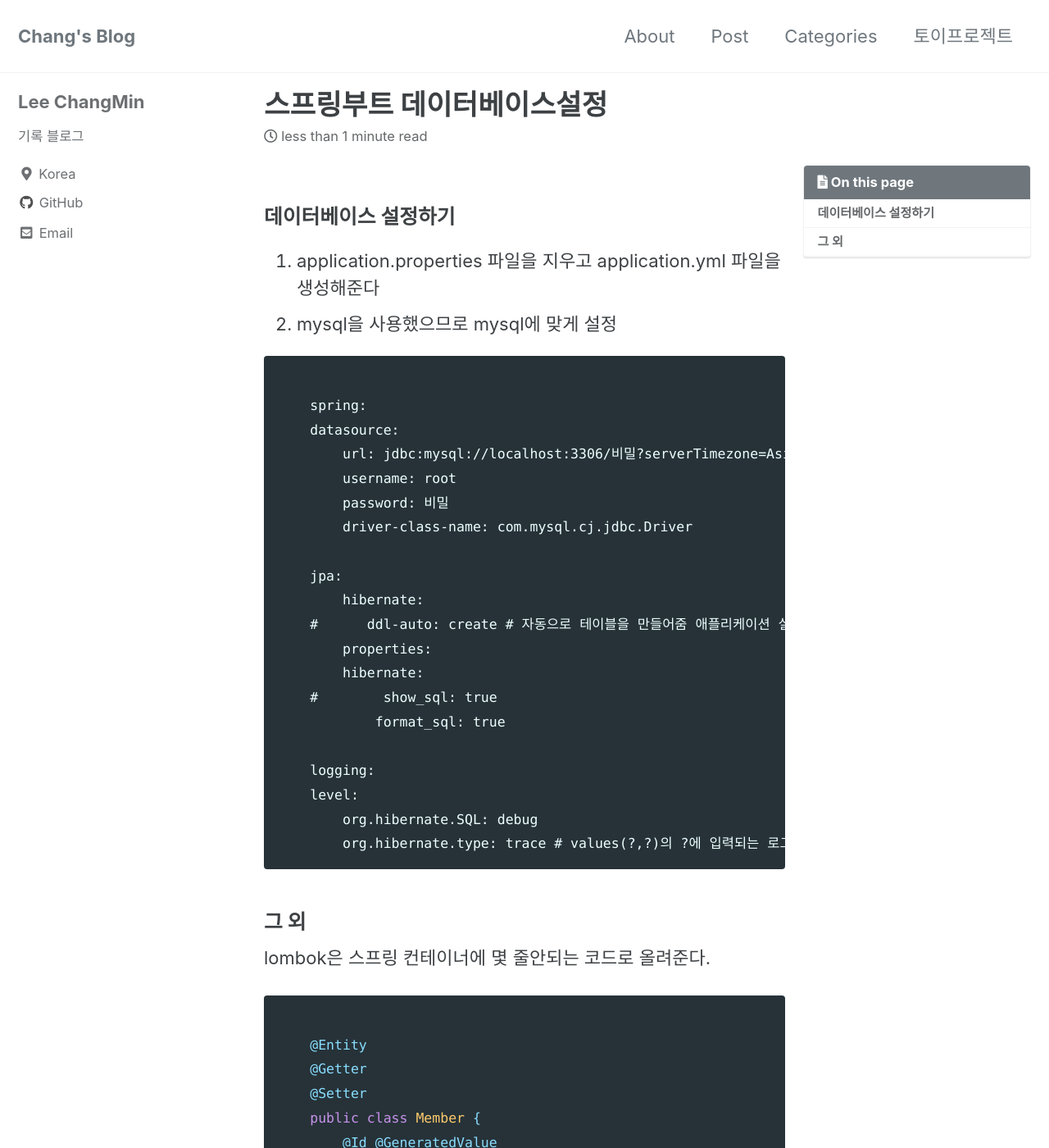
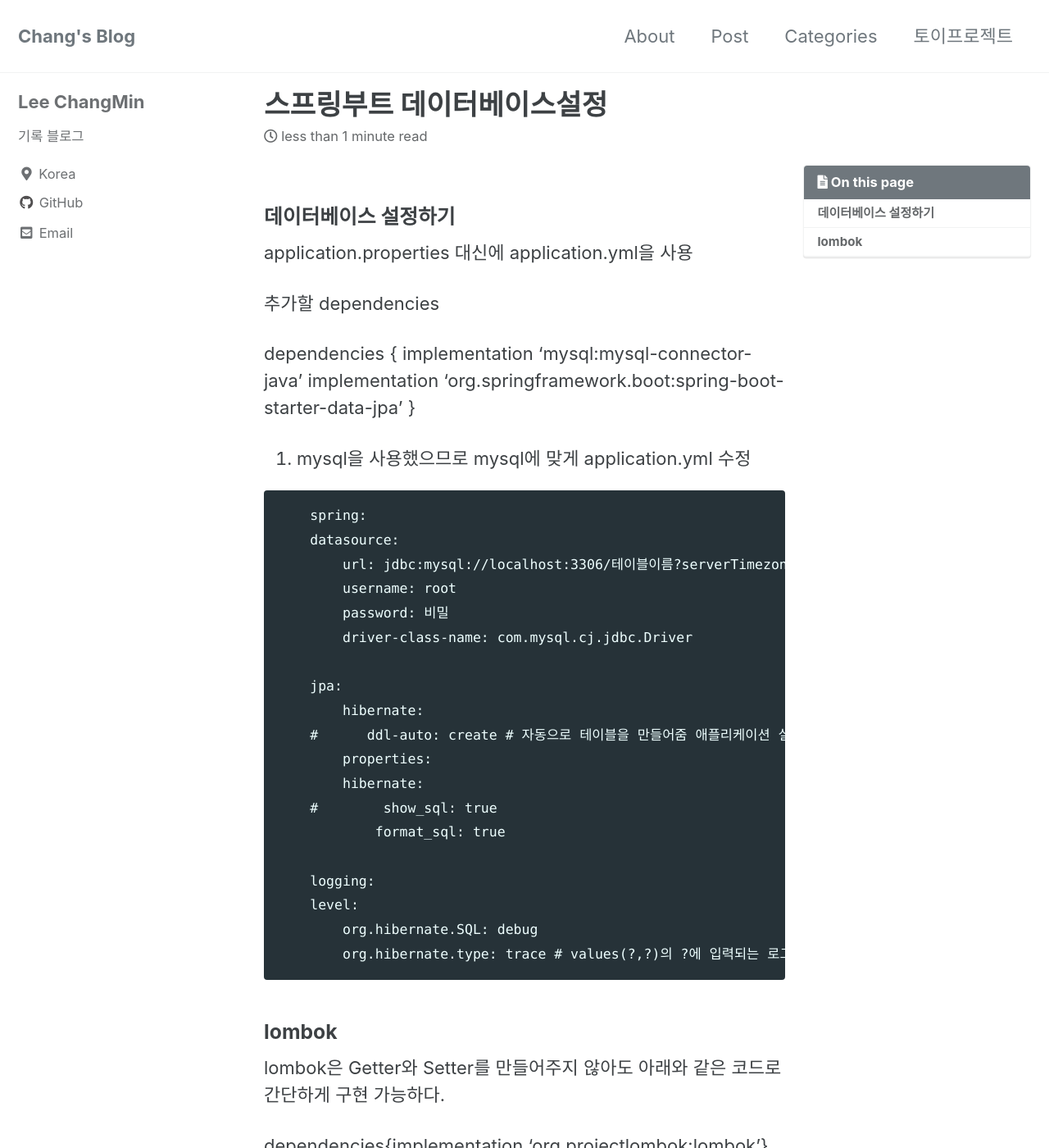
Before and after one commit to changmin2/changmin2.github.io, a Jekyll site: the page built from _posts/스프링부트/2022-02-14-데이터베이스설정.md, in a window 1280 px wide and 1400 px high. Shown: the whole window at 82% size. Built offline with Jekyll 4.4.1, drawn with Linux system fonts in a browser that asks for light colours; cached includes are drawn as plain includes; comment, search, counter and statistics services are not loaded; some of the changed text lies outside the part shown.

Commit message:
데이터베이스

````diff
--- a/_posts/스프링부트/2022-02-14-데이터베이스설정.md
+++ b/_posts/스프링부트/2022-02-14-데이터베이스설정.md
@@ -11,14 +11,21 @@ toc_sticky: true
 
 ### 데이터베이스 설정하기
 
-1. application.properties 파일을 지우고 application.yml 파일을 생성해준다
-2. mysql을 사용했으므로 mysql에 맞게 설정
+application.properties 대신에 application.yml을 사용
+
+추가할 dependencies
+
+dependencies {
+    implementation 'mysql:mysql-connector-java'
+    implementation 'org.springframework.boot:spring-boot-starter-data-jpa'
+ }
+
+1. mysql을 사용했으므로 mysql에 맞게 application.yml 수정
 
 ```
-
     spring:
     datasource:
-        url: jdbc:mysql://localhost:3306/비밀?serverTimezone=Asia/Seoul
+        url: jdbc:mysql://localhost:3306/테이블이름?serverTimezone=Asia/Seoul
         username: root
         password: 비밀
         driver-class-name: com.mysql.cj.jdbc.Driver
@@ -37,17 +44,16 @@ toc_sticky: true
         org.hibernate.type: trace # values(?,?)의 ?에 입력되는 로그를 남겨준다.
 ```
 
-### 그 외
+### lombok
 
-lombok은 스프링 컨테이너에 몇 줄안되는 코드로 올려준다.
+lombok은 Getter와 Setter를 만들어주지 않아도 아래와 같은 코드로 간단하게 구현 가능하다.
+
+dependencies{implementation 'org.projectlombok:lombok'} 추가
 
 ```java
-
-    @Entity
     @Getter
     @Setter
     public class Member {
-        @Id @GeneratedValue
         private Long id;
         private String username;
 
````
